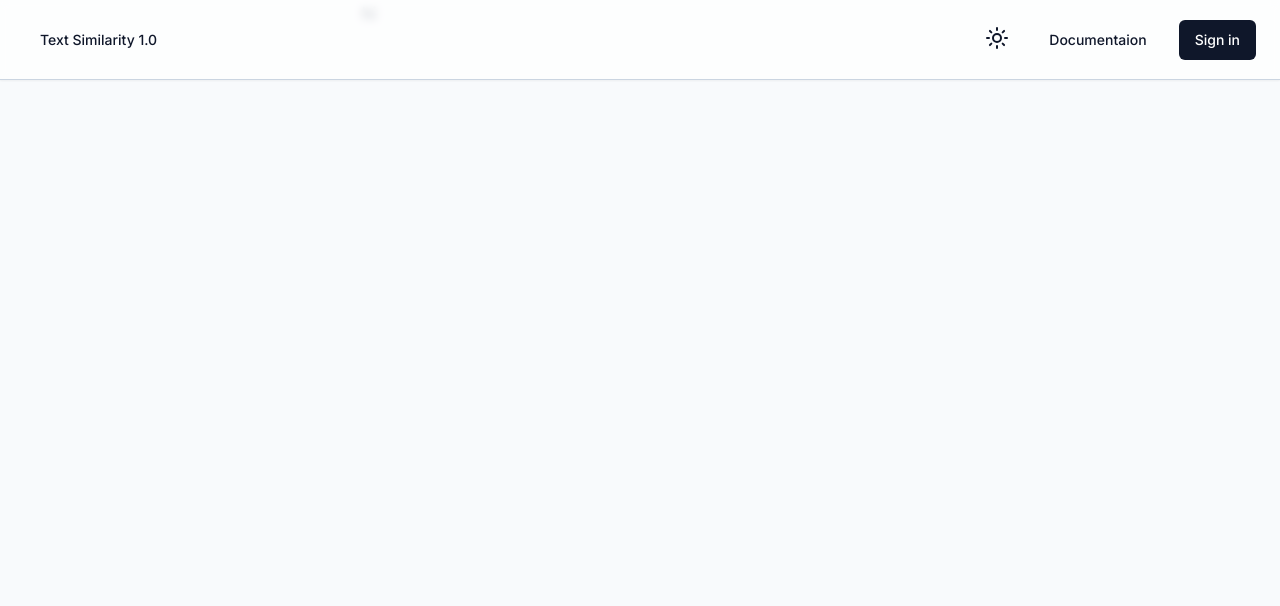
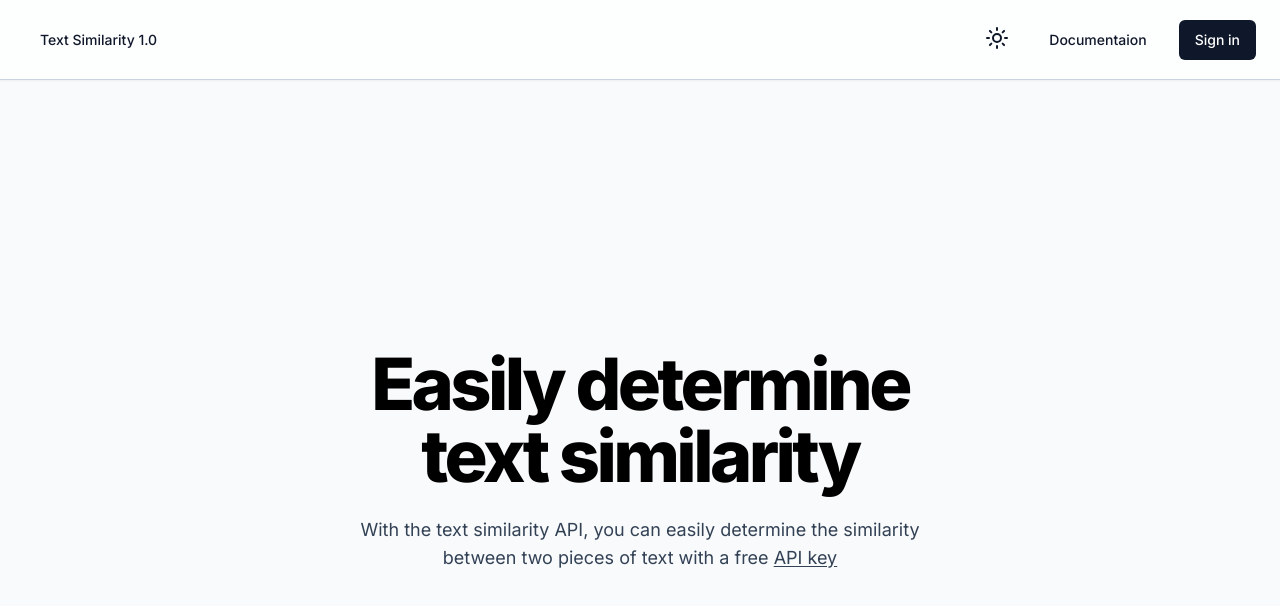
Before and after one commit to Mohammad-Poormehdi/similarity-api, a Next.js app: page / in a window 1280 px wide. Shown: the top 606 px of the page. Built offline with nearby package versions, Linux system fonts and the light colour scheme; no server answers.

Commit message:
hero section created

```diff
--- a/src/app/page.tsx
+++ b/src/app/page.tsx
@@ -1,10 +1,35 @@
-import Image from 'next/image'
-import Paragraph from '@/components/ui/Paragraph'
+import Image from "next/image";
+import Paragraph from "@/components/ui/Paragraph";
+import type { Metadata } from "next";
+import LargeHeading from "@/components/ui/LargeHeading";
+import Link from "next/link";
+
+export const metadata: Metadata = {
+  title: "Similartiy API | Home",
+  description: "Free and open-source similarity API",
+};
 
 export default function Home() {
   return (
-    <main className="">
-      <Paragraph >hi</Paragraph>
-    </main>
-  )
+    <div className="relative h-screen flex items-center justify-center overflow-x-hidden">
+      <div className="container pt-32 max-w-7xl mx-auto w-full h-full">
+        <div className="h-full gap-6 flex flex-col justify-center items-center">
+          <LargeHeading
+            size={"lg"}
+            className="three-d text-center text-black dark:text-slate-100"
+          >
+            Easily determine <br /> text similarity
+          </LargeHeading>
+          <Paragraph className="max-w-xl ">
+            With the text similarity API, you can easily determine the
+            similarity between two pieces of text with a free{" "}
+            <Link href="/login" className="underline underline-offset-2 ">
+              API key
+            </Link>
+          </Paragraph>
+          <div className="relative w-full max-w-lg lg:max-w-3xl lg:left-1/2 aspect-square lg:absolute"></div>
+        </div>
+      </div>
+    </div>
+  );
 }
--- a/src/components/ui/LargeHeading.tsx
+++ b/src/components/ui/LargeHeading.tsx
@@ -3,7 +3,7 @@
 import { HTMLAttributes, forwardRef } from "react";
 
 const largeHeadingVariants = cva(
-  "text-back dark:text-white text-center lg:text-left font-extrabold leading-tight tracking-tighter",
+  "text-back dark:text-white text-center font-extrabold leading-tight tracking-tighter",
   {
     variants: {
       size: {
@@ -36,6 +36,6 @@
   }
 );
 
-LargeHeading.displayName = 'LargeHeading'
+LargeHeading.displayName = "LargeHeading";
 
 export default LargeHeading;
--- a/src/components/ui/Paragraph.tsx
+++ b/src/components/ui/Paragraph.tsx
@@ -3,11 +3,11 @@
 import { HTMLAttributes, forwardRef } from "react";
 
 const paragraphVariants = cva(
-  "max-w-prose text-slate-700 dark:text-slate-300 mb-2 text-center",
+  " text-slate-700 dark:text-slate-300 mb-2 text-center",
   {
     variants: {
       size: {
-        default: "text-base sm:text-lg",
+        default: " sm:text-lg",
         sm: "text-sm sm:text-base",
       },
     },
```
Also changed, not shown: src/styles/globals.css (line endings or trailing spaces).
